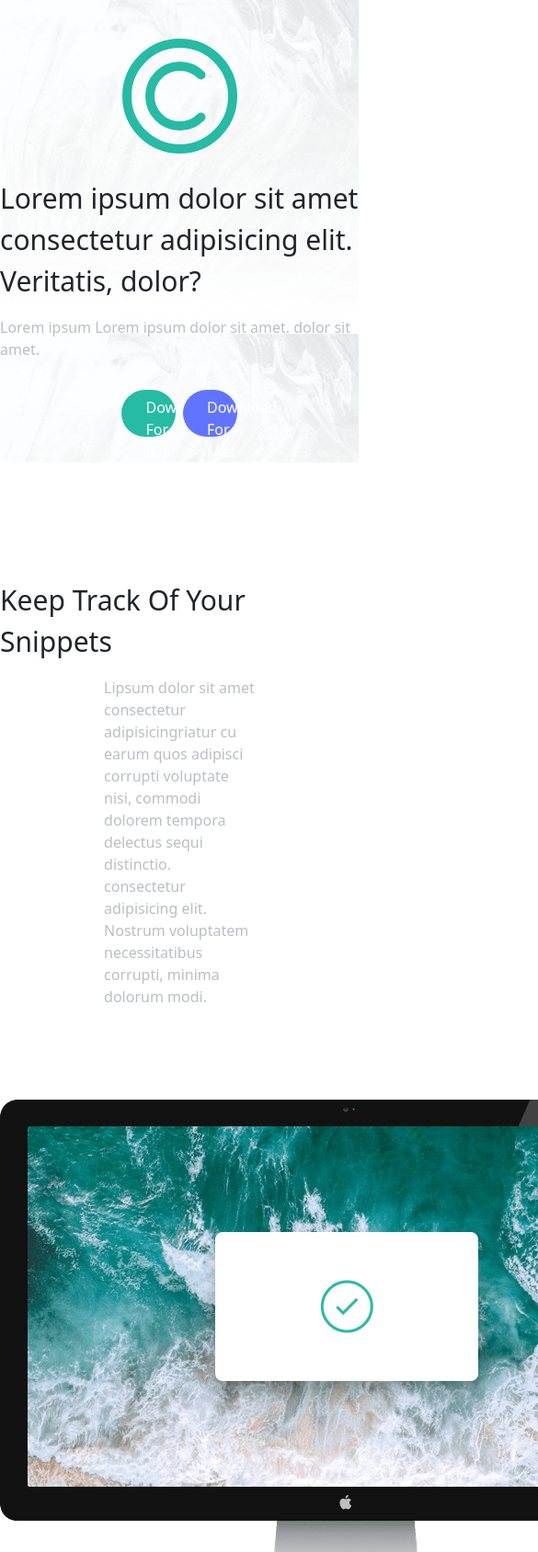
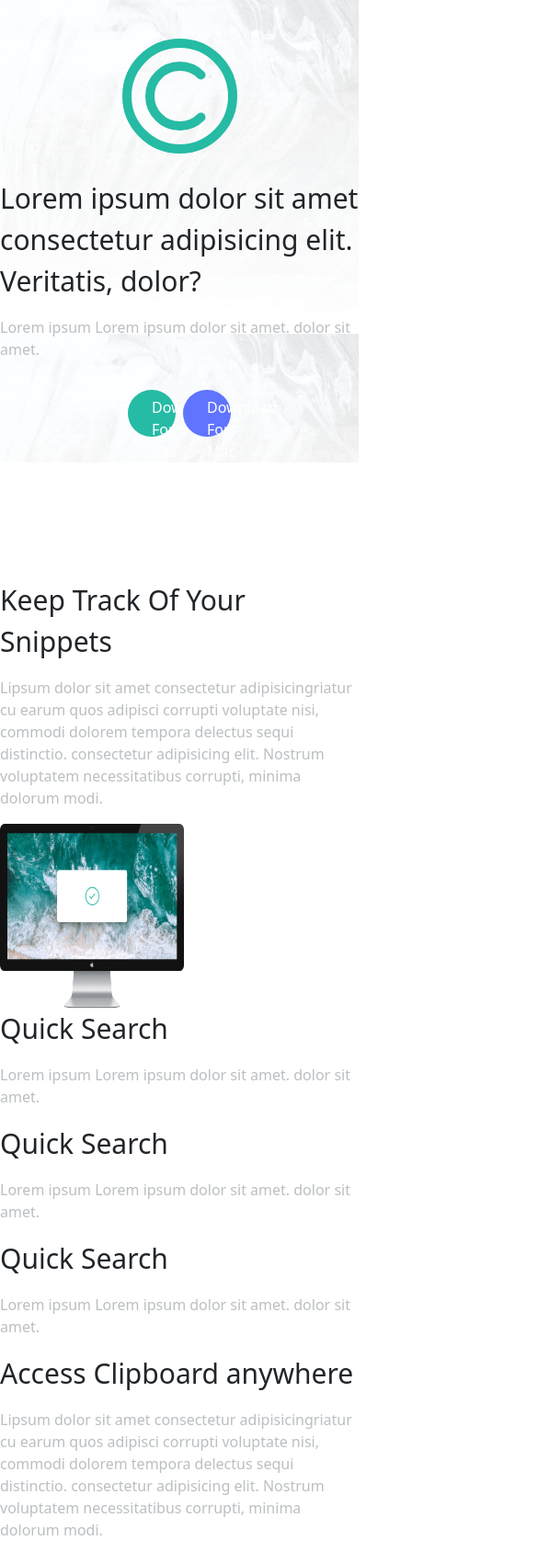
Before and after one commit to wayline89/dossiertype, a website: page index.html in a window 390 px wide. Shown: the top 1688 px of the page at 92% size, 585 px wide, since content can reach past the window. Drawn offline with Linux system fonts and the light colour scheme.

Commit message:
sitemacmedia

```diff
--- a/index.html
+++ b/index.html
@@ -89,7 +89,7 @@
       </p>
     </div>
     <div class="imgtab">
-      <img src="./images/image-devices.png" alt="" />
+      <img class="imgtab2" src="./images/image-devices.png" alt="" />
     </div>
   </section>
 
@@ -152,12 +152,6 @@
         <button class="button2">Download For Mac</button>
       </div>
     </div>
-
-
-
-
   </section>
-
 </body>
-
 </html>
--- a/src/sass/modules/_header.scss
+++ b/src/sass/modules/_header.scss
@@ -166,3 +166,146 @@
     padding-left: 25vw;
     padding-right: 25vw;
 }
+
+@media only screen and (max-width: 425px){
+	/*Small smartphones [325px -> 425px]*/
+
+
+    .head1 {
+        display: block;
+        justify-content: center;
+        align-items: center;
+        background-image: url(../../../images/bg-header-desktop.png);
+    }
+
+    .bloc1 {
+        display: flex;
+        flex-direction: column; //options : row | row-reverse | column | column-reverse
+        flex-wrap: wrap; //options : flex-start | flex-end | center | baseline | stretch
+        justify-content: center; //options : start |  center | space-between | space-around | space-evenly
+        align-items: center;
+    }
+
+    .blablahead {
+        display: flex;
+        flex-direction: column; //options : row | row-reverse | column | column-reverse
+        flex-wrap: wrap; //options : flex-start | flex-end | center | baseline | stretch
+        justify-content: center; //options : start |  center | space-between | space-around | space-evenly
+        align-items: center;
+        margin-top: 3vh;
+    }
+
+
+    .button1 {
+        border: none;
+        width: 10vw;
+        height: 6vh;
+        text-align: center;
+        color: white;
+        background: #26bba5;
+        border-radius: 40px;
+        margin-right: 0.5vw;
+    }
+
+    .button2 {
+        border: none;
+        padding: 7px 26px;
+        width: 10vw;
+        height: 6vh;
+        text-align: center;
+        color: white;
+        background: #6074ff;
+        border-radius: 40px;
+        margin-left: 0.5vw;
+    }
+
+    .petitcouleur {
+        color: #bbbfc2;
+    }
+
+    .grostxthead {
+        font-size: 30px;
+    }
+
+
+
+    .imgmac {
+        width: 200px;
+        height: 200px;
+    }
+
+
+
+
+    .blablamac2 {
+        margin-bottom: 0vh;
+    }
+
+
+
+.p2bloc {
+display: block;
+    margin-top: 0vh;
+    }
+
+
+.imgtab2{
+    width: 200px;
+    height: 200px;
+
+}
+
+
+
+.logomarques {
+    display: block;
+    flex-wrap: wrap; //options : flex-start | flex-end | center | baseline | stretch
+    justify-content: center; //options : start |  center | space-between | space-around | space-evenly
+    align-items: center;
+
+}
+
+
+.imglogomarques {
+margin-bottom: 5vh;
+
+}
+
+
+
+
+.blabla2p {
+    display: block;
+    flex-direction: column; //options : row | row-reverse | column | column-reverse
+    flex-wrap: wrap; //options : flex-start | flex-end | center | baseline | stretch
+    justify-content: center; //options : start |  center | space-between | space-around | space-evenly
+    align-items: center;
+    margin-top: 0vh;
+}
+
+
+.blablacharg {
+    display: block;
+    align-items: center;
+    margin-top: 10vh;
+    margin-left: 2vw;
+    margin-left: 2vw;
+}
+
+.blablamac {
+    display: block;
+    flex-direction: column; //options : row | row-reverse | column | column-reverse
+    flex-wrap: wrap; //options : flex-start | flex-end | center | baseline | stretch	//options : start |  center | space-between | space-around | space-evenly
+    align-items: none;
+    margin-top: 0vh;
+}
+
+
+.petitcouleur2p {
+    padding-left: 0vw;
+    padding-right: 0vw;
+    color: #bbbfc2;
+}
+
+
+}
```
Also changed, not shown: public/css/app.css, 1 other file.
